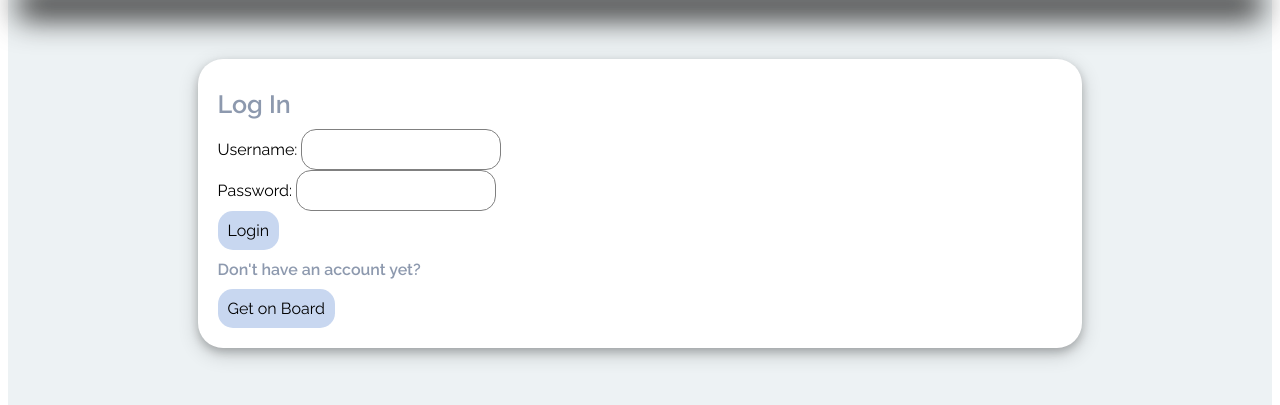
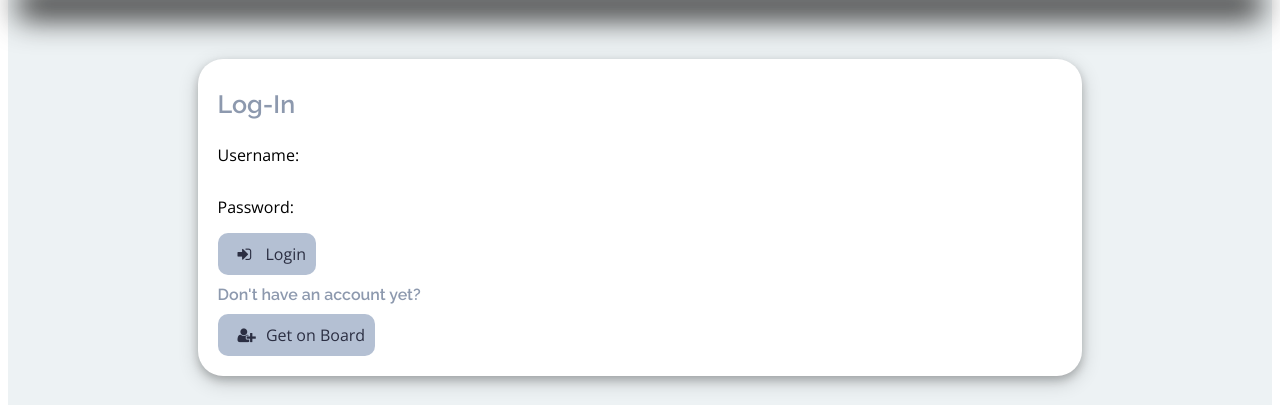
Before and after one commit to cpappas18/STARboard, a PHP site: page /login.html in a window 1280 px wide. Shown: the part 449-854 px from the top of the page. Run offline with PHP 8.4, Linux system fonts and the light colour scheme; some web fonts are replaced.

Commit message:
Updated login front-end, added icons

```diff
--- a/login/login.css
+++ b/login/login.css
@@ -1,12 +1,12 @@
 *{
     box-sizing: border-box;
-    font-family: 'Raleway', sans-serif;
+    font-family: 'Open sans', sans-serif;
 }
+
 
 body, html {
     height: 100%;
 }
-
 /* The main background image */
 .backgroundImage {
     background-image: linear-gradient(to right, rgba(43, 46, 66, 0.8), rgba(0, 0, 0, 0.6)),
@@ -20,6 +20,7 @@ body, html {
 }
 
 .backgroundImageText {
+    font-family: 'Raleway', sans-serif;
     font-weight: 900;
     font-size: 60px;
     text-align: center;
@@ -31,7 +32,7 @@ body, html {
 }
 
 /* The FOR STUDENTS image */
-.forStudents {
+.forTAs {
     background-image: linear-gradient(to right, rgba(0, 0, 0, 0.8), rgba(110, 0, 19, 0.6)),
     url("https://reporter.mcgill.ca/wp-content/uploads/2018/06/IMG_1878.jpg");
     position: relative;
@@ -44,7 +45,7 @@ body, html {
     padding: 40px 15% 40px 15%;
 }
 
-.forTAs{
+.forStudents{
     background-color: #edf2f4;
     font-family: 'Open Sans', sans-serif;
     color: #2b2d42;
@@ -55,7 +56,7 @@ body, html {
 /* The FOR STUDENTS image */
 .forProfs {
     background-image: linear-gradient(to right, rgba(0, 0, 0, 0.8), rgba(110, 0, 19, 0.5)),
-    url("https://www.mcgill.ca/tls/files/tls/macdonald_engineering_50_after.jpg");
+    url("https://upload.wikimedia.org/wikipedia/commons/thumb/5/56/Macdonald_Engineering_Building_-_McGill_University_-_Montreal%2C_Canada_-_DSC07715.jpg/1280px-Macdonald_Engineering_Building_-_McGill_University_-_Montreal%2C_Canada_-_DSC07715.jpg");
     /* Set a specific height */
     position: relative;
     /* Position and center the image to scale nicely on all screens */
@@ -65,10 +66,14 @@ body, html {
     background-attachment: fixed;
     color: white;
     font-family: 'Open Sans', sans-serif;
-    padding: 40px 15% 40px 15%;
+    padding: 40px 15% 70px 15%;
+
 }
 
+
+
 .backgroundImageHeader {
+    font-family: 'Raleway', sans-serif;
     font-weight: 300;
     font-size: 25px;
     position: center;
@@ -77,6 +82,7 @@ body, html {
     text-align: center;
     padding: 40px;
 }
+
 
 hr {
     border:none;
@@ -88,13 +94,15 @@ hr {
 }
 
 .headerFontBlue{
+    font-family: 'Raleway', sans-serif;
     color: #8d99ae;
     padding-top: 10px;
     padding-bottom: 10px;
     font-weight: bolder;
 }
 .headerFontRed{
-    color: #d90429;
+    font-family: 'Raleway', sans-serif;
+    color: #A72530;
     padding-top: 10px;
     padding-bottom: 10px;
     font-weight: bolder;
@@ -103,7 +111,7 @@ hr {
     background-color: #edf2f4;
 }
 
-#login-form, #reg-form, #reg-success-msg-cont {
+#login-form, #reg-form {
     width: auto;
     margin-left: 15%;
     margin-right: 15%;
@@ -117,25 +125,59 @@ hr {
     box-shadow: 0 4px 8px 0 rgba(0, 0, 0, 0.2), 0 6px 20px 0 rgba(0, 0, 0, 0.19);
 }
 
-.style-button {
+.button {
     font-size: 16px !important;
+    border-radius: 10px;
+    background-color: #b4c0d3;
     border: none;
-    border-radius: 15px;
-    background-color: #c8d7f0;
+    color:rgba(43, 46, 66);
     padding: 10px;
 }
 
-.style-button:hover{
+i{
+    color:rgba(43, 46, 66);
+    padding-left: 10px;
+    padding-right: 10px;
+}
+ul {
+    list-style-type: none;
+}
+button:hover{
     background-color: #8d99ae;
+    transition: 0.7s;
 }
 
 input {
     font-size: 16px !important;
-    border: 1px solid gray;
+    padding: 5px;
     border-radius: 15px;
-    padding: 10px;
+    margin: 10px;
+    border: none;
 }
 
-#error-msg-cont {
-    color: red;
+.logoAndTitle{
+    font-family: 'Raleway', sans-serif;
+    font-weight: 900;
+    font-size: 60px;
+    text-align: center;
+    padding-top: 70px;
+    color: white;
+
 }
+
+.logoImg{
+    margin-top: 30px;
+    height: 90px;
+    width: 80px;
+    vertical-align: text-bottom;
+    /* Ensures the logo isn't too blurry or too pixelated */
+    image-rendering: auto;
+    image-rendering: crisp-edges;
+    image-rendering: pixelated;
+    image-rendering: -webkit-optimize-contrast;
+}
+li{
+    padding: 10px;
+    font-size: 20px;
+
+}
--- a/login/login.html
+++ b/login/login.html
@@ -3,7 +3,9 @@
 <html lang="en">
     <head>
         <title>STARboard login</title>
+        <meta name="description" content="McGill School of Computer Science TA Management Board">
         <meta charset="utf-8" name="viewport" content="width=device-width, initial-scale=1.0">
+        <meta name="keywords" content="STARboard, STARboard McGill, STARBOARD, starboard, TA management, McGill University, McGill SOCS, School of Computer Science">
         <link rel="preconnect" href="https://fonts.googleapis.com">
         <link rel="preconnect" href="https://fonts.gstatic.com" crossorigin>
         <link href="https://fonts.googleapis.com/css2?family=Manrope&family=Montserrat+Subrayada:wght@700&family=Playfair+Display:ital,wght@1,600&family=Raleway&display=swap" rel="stylesheet">
@@ -11,37 +13,38 @@
         <link rel="preconnect" href="https://fonts.gstatic.com" crossorigin>
         <link href="https://fonts.googleapis.com/css2?family=Manrope&family=Montserrat+Subrayada:wght@700&family=Open+Sans&family=Playfair+Display:ital,wght@1,600&family=Raleway:wght@400;600&display=swap" rel="stylesheet">
         <link href="login.css" rel="stylesheet">
+        <link rel="icon" type="image/x-icon" href="../media/logo_navy.png">
+        <link rel="stylesheet" href="https://cdnjs.cloudflare.com/ajax/libs/font-awesome/4.7.0/css/font-awesome.min.css">
 
-        <script src="login.js"></script>
+
     </head>
 
     <body>
     <!--- Display main background image and website name: -->
     <div class="backgroundImage">
-        <div class="backgroundImageText">
-            <img src="https://upload.wikimedia.org/wikipedia/en/thumb/2/29/McGill_University_CoA.svg/1200px-McGill_University_CoA.svg.png"
-                 style="height:60px; width:50px;">
+        <div class="logoAndTitle">
+            <img src="../media/logo_light.png"
+                 class="logoImg">
             <span style="color: #8d99ae">STAR</span><span style="font-weight: 100">board</span>
             <div class = "backgroundImageHeader">
-                McGill's SOCS TA Record Board
+                McGill SOCS TA Record Board
             </div>
         </div>
     </div>
 
     <div class="mainPage">
-        <hr><!--- Shadow -->
+        <hr><!--- Shaddow -->
 
         <!--- Display login form: -->
         <div id="login-form">
-            <div class="headerFontBlue" style="font-size: 25px;">Log In</div>
+            <div class="headerFontBlue" style="font-size: 25px;">Log-In</div>
 
             <form>
                 Username: <input id="username-login" type="text" name="username"><br>
-                Password: <input id="password-login" type="password" name="password"><br>
+                Password:  <input id="password-login" type="password" name="password"><br>
 
-                <div id="login-error"></div>
-
-                <button class = "style-button" type="button" onclick="sendLoginRequest()">Login</button>
+                <button class = "button" type="button" onclick="sendLoginRequest()">
+                <i class="fa fa-sign-in" aria-hidden="true"></i> Login</button>
             </form>
 
             <!---Register button: -->
@@ -49,7 +52,7 @@
                 Don't have an account yet?
             </div>
 
-            <button class = "style-button" onclick="toggleLogin()">Get on Board</button>
+            <button class = "button" onclick="toggleLogin()"><i class="fa fa-user-plus" aria-hidden="true"></i>Get on Board</button>
         </div>
 
         <div id="reg-form" style="display:none;">
@@ -63,23 +66,21 @@
 
                 Account type:
 
-                <input type="checkbox" id="student" name="acct-type" onclick="toggleExtraInfo()">
+                <input type="checkbox" id="student" name="acct-type" onclick="toggleStudentInfo()">
                 <label for="student">Student</label>
                 <input type="checkbox" id="professor" name="acct-type">
                 <label for="professor">Professor</label>
                 <input type="checkbox" id="admin" name="acct-type">
                 <label for="admin">TA Administrator</label>
-                <input type="checkbox" id="TA" name="acct-type" onclick="toggleExtraInfo()">
+                <input type="checkbox" id="TA" name="acct-type">
                 <label for="TA">Teaching Assistant</label>
                 <input type="checkbox" id="sys-operator" name="acct-type">
                 <label for="sys-operator">System Operator</label>
 
-                <div id="student-id-div" style="display:none">
+                <div id="student-info" style="display:none">
+                    <!-- TODO: change this to a drop-down menu of courses where the
+                                user can pick as many as they want -->
                     Student ID: <input id="student-id" type="number" minlength="9" maxlength="9" style="width:100px"><br>
-                </div>
-                <div id="courses-div" style="display:none">
-                    <!-- TODO: change this to a drop-down menu of courses where the
-                    user can pick as many as they want -->
                     Registered Courses:
                     <ol id="courses">
                         <li><input id="course-1" type="text" name="course-1"></li>
@@ -91,57 +92,148 @@
                     </ol>
                 </div>
 
-                <div id="error-msg-cont"></div>
-
-                <button type="button" onclick="toggleLogin()" style="margin-top:10px;" class="style-button">Back to Login</button>
-                <button type="button" onclick="sendAccountCreationRequest()" style="margin-top:10px;" class="style-button">Register</button>
+                <br>
+                <button type="button" class = "button" onclick="toggleLogin()" style="margin-top:10px;">Back to Login</button>
+                <button type="button" class = "button" onclick="sendAccountCreationRequest()" style="margin-top:10px;">Register</button>
             </form>
         </div>
 
-        <div id="reg-success-msg-cont" style="display:none;"></div>
 
-        <!--- STARboard for students: -->
-        <div class = "forStudents">
-            <div class = "headerFontBlue">
-                <h2>STARBoard for Students</h2>
-            </div>
-            <ul>
-                <li>Create an account</li>
-                <li>Rate teaching assistants by course</li>
-                <li>Provide anonymous, constructive feedback to TA's</li>
-            </ul>
-        </div>
 
         <!--- STARboard for TAs: -->
         <div class = "forTAs">
-            <div class = "headerFontRed">
-                <h2>STARBoard for TAs</h2>
+            <div class = "headerFontBlue">
+                <h2>STARboard for TAs</h2>
             </div>
             <ul>
-                <li>View office hours and teaching responsibilities</li>
-                <li>Access course notes, reminders, links, announcement, and more</li>
-                <li>Chat with professors and other TAs</li>
+                <li><i class="fa fa-book" aria-hidden="true"style="color: white"></i>View office hours teaching responsibilities</li>
+                <li><i class="fa fa-tasks" aria-hidden="true"style="color: white"></i>Check TA responsibilities</li>
+                <li><i class="fa fa-comments" aria-hidden="true"style="color: white"></i>Chat with professors and other TAs</li>
             </ul>
 
         </div>
 
+        <!--- STARboard for students: -->
+        <div class = "forStudents">
+            <div class = "headerFontRed">
+                <h2>STARboard for Students</h2>
+            </div>
+            <ul>
+                <li><i class="fa fa-user-plus" aria-hidden="true" ></i> Create an account</li>
+                <li><i class="fa fa-thumbs-o-up" aria-hidden="true"></i>Rate teaching assistants by course</li>
+            </ul>
+        </div>
 
         <!--- STARboard for profs: -->
         <div class = "forProfs">
             <div class = "headerFontBlue">
-                <h2>STARBoard for Professors</h2>
+                <h2>STARboard for Professors</h2>
             </div>
             <ul>
-                <li>View TA performance logs </li>
-                <li>Create a TA wishlist for your courses</li>
-                <li>Access complete TA reports</li>
-                <li>Post TA responsibilities</li>
+                <li><i class="fa fa-list" aria-hidden="true"style="color: white"></i>View TA performance logs </li>
+                <li><i class="fa fa-heart" aria-hidden="true"style="color: white"></i>Create a TA wishlist for your courses</li>
+                <li><i class="fa fa-table" aria-hidden="true"style="color: white"></i>Access complete TA reports</li>
+                <li><i class="fa fa-thumb-tack" aria-hidden="true"style="color: white"></i>Post TA responsibilities</li>
             </ul>
 
-            <!---TODO: Create simple footer -->
+
 
         </div>
+
     </div>
 
+    <script>
+        function toggleStudentInfo() {
+            let student_info = document.getElementById('student-info');
+
+            if (student_info.style.display === "none") {
+                student_info.style.display = "block";
+            } else {
+                student_info.style.display = "none";
+            }
+        }
+
+        function toggleLogin() {
+            let login = document.getElementById("login-form");
+            let reg = document.getElementById("reg-form");
+
+            if (login.style.display === "none") {
+                login.style.display = "block";
+                reg.style.display = "none";
+            } else {
+                login.style.display = "none";
+                reg.style.display = "block";
+            }
+        }
+
+        function sendAccountCreationRequest() {
+            let username = document.getElementById("username-reg").value;
+            let password = document.getElementById("password-reg").value;
+            let first_name = document.getElementById("first-name").value;
+            let last_name = document.getElementById("last-name").value;
+            let email = document.getElementById("email").value;
+            let student_id = document.getElementById("student-id").value;
+
+            // get account types from form input
+            let checked = document.querySelectorAll('input[name=acct-type]:checked');
+            let account_types = [];
+            checked.forEach(type => account_types.push(type.id));
+
+            // get registered courses from form input
+            let courses = document.getElementById("courses");
+            let reg_courses = [];
+            let course;
+            for (let c=0; c<courses.children.length; c++) {
+                course = courses.children[c].children[0]; // access nested input element
+                if (course.value.length > 0) {
+                    reg_courses.push(course.value);
+                }
+            }
+
+            try {
+                const syncRequest = new XMLHttpRequest();
+                syncRequest.open("POST", "register.php", false);
+                syncRequest.setRequestHeader("Content-Type", "application/x-www-form-urlencoded");
+                syncRequest.send(`username=${username}&password=${password}&firstname=${first_name}
+                &lastname=${last_name}&email=${email}&accounttypes=${JSON.stringify(account_types)}
+                &studentid=${student_id}&courses=${JSON.stringify(reg_courses)}`);
+
+                if (syncRequest.status === 200) {
+                    document.getElementById("reg-form").innerHTML = syncRequest.responseText;
+                }
+            } catch (exception) {
+                alert("Request failed. Please try again.");
+            }
+        }
+
+        function sendLoginRequest() {
+            let username = document.getElementById("username-login").value;
+            let password = document.getElementById("password-login").value;
+
+            try {
+                const syncRequest = new XMLHttpRequest();
+                syncRequest.open("POST", "login.php", false);
+                syncRequest.setRequestHeader("Content-Type", "application/x-www-form-urlencoded");
+                syncRequest.send(`username=${username}&password=${password}`);
+
+                if (syncRequest.status === 200) {
+                    document.body.innerHTML = syncRequest.responseText;
+                    let scripts = document.body.getElementsByTagName("script");
+
+                    if (scripts.length > 0) {
+                        eval(scripts[0].text); // execute the declaration code for our returned functions so that the browser knows they exist
+                        save_ticket_in_cookie(); // create a cookie on the user's browser with their ticket number
+                        redirect(); // redirect to the user's dashboard
+                    }
+                }
+            }
+            catch (exception) {
+                alert("Request failed. Please try again.");
+            }
+        }
+
+
+
+    </script>
     </body>
 </html>
```
